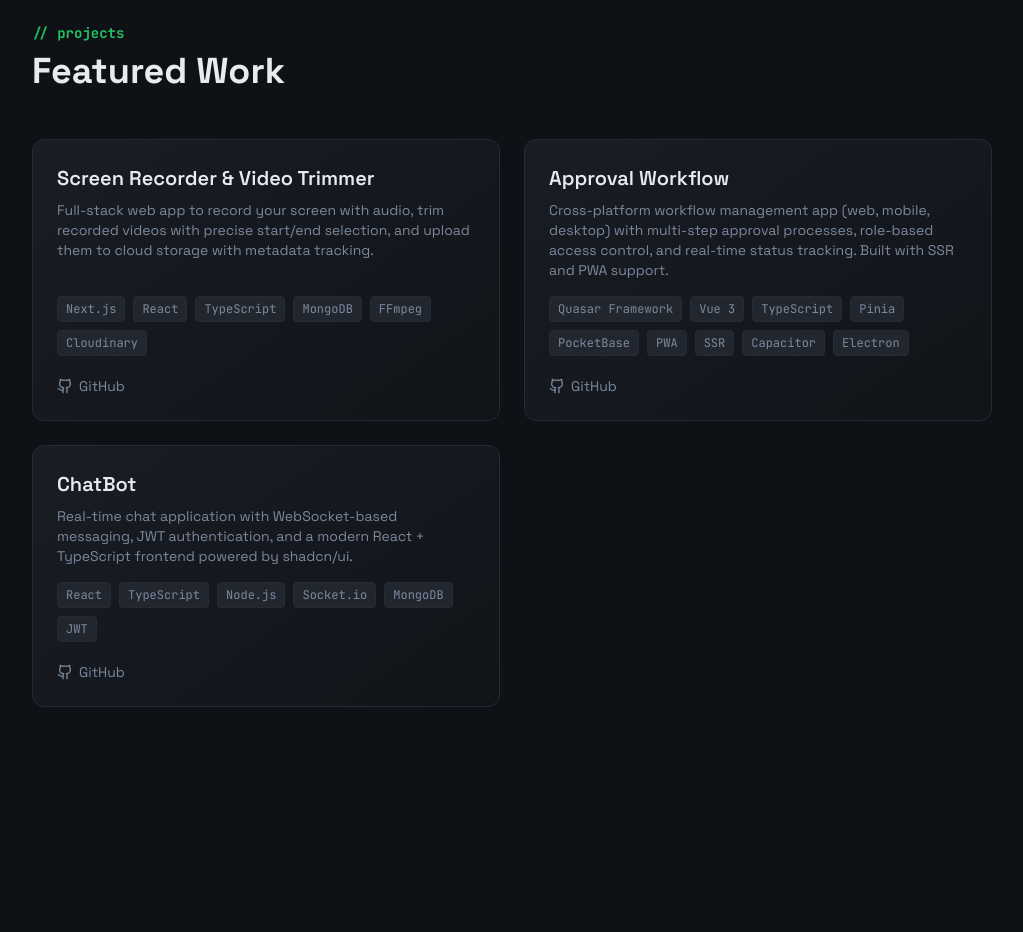
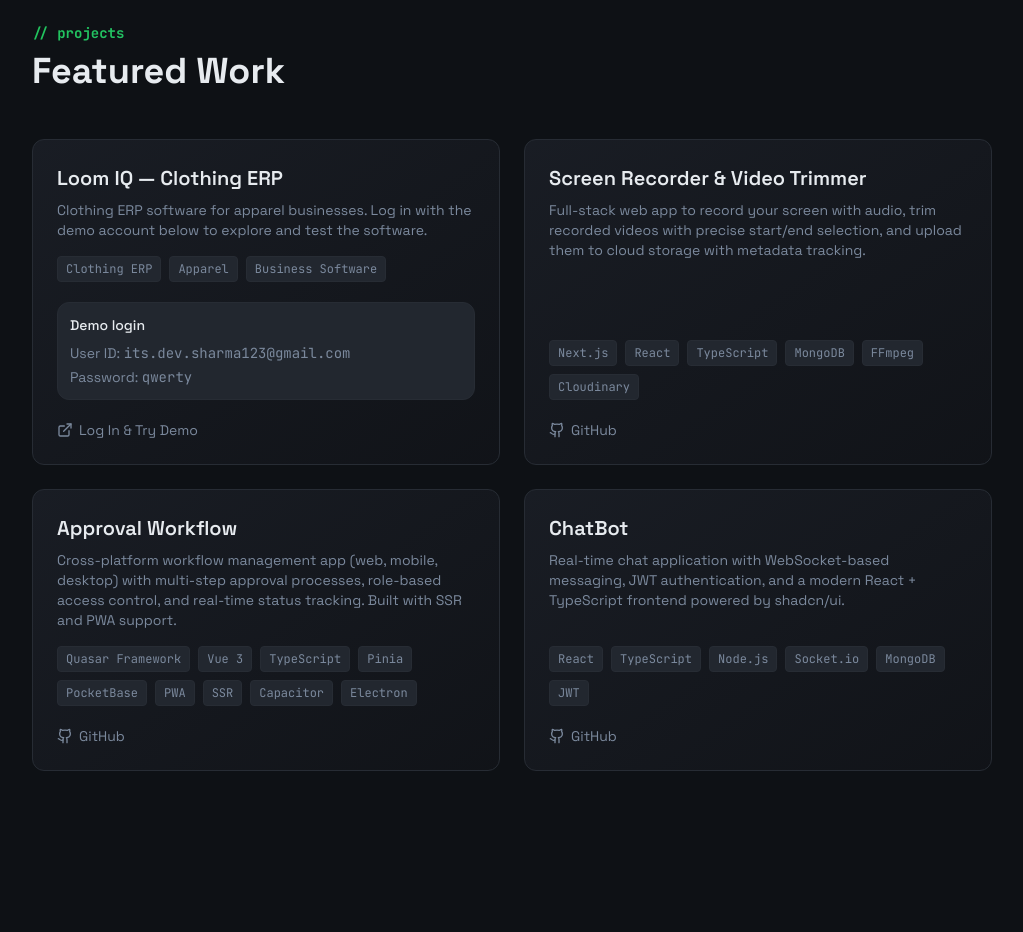
Before and after one commit to itsdevsharma/portfolio, a React (Vite) app in the folder frontend/: page / in a window 1280 px wide. Shown: the part 2380-3312 px from the top of the page, without its empty margins (128-1151 px from the left). Built offline with nearby package versions, Linux system fonts and the light colour scheme; no server answers; the HTML template or start-up script is replaced by a standard one.

Commit message:
portfolio edited

```diff
--- a/frontend/src/components/ProjectsSection.tsx
+++ b/frontend/src/components/ProjectsSection.tsx
@@ -1,6 +1,18 @@
 import { ExternalLink, Github } from "lucide-react";
 
 const projects = [
+  {
+    title: "Loom IQ — Clothing ERP",
+    description: "Clothing ERP software for apparel businesses. Log in with the demo account below to explore and test the software.",
+    techs: ["Clothing ERP", "Apparel", "Business Software"],
+    github: null,
+    demo: "https://erp-system-olive-nine.vercel.app",
+    demoLabel: "Log In & Try Demo",
+    demoCredentials: {
+      userId: "its.dev.sharma123@gmail.com",
+      password: "qwerty",
+    },
+  },
   {
     title: "Screen Recorder & Video Trimmer",
     description: "Full-stack web app to record your screen with audio, trim recorded videos with precise start/end selection, and upload them to cloud storage with metadata tracking.",
@@ -45,13 +57,30 @@ const ProjectsSection = () => {
                   </span>
                 ))}
               </div>
+              {project.demoCredentials && (
+                <div className="rounded-lg border border-border bg-secondary p-3 mb-5 text-sm">
+                  <p className="font-medium mb-2">Demo login</p>
+                  <dl className="space-y-1 text-muted-foreground">
+                    <div>
+                      <dt className="inline">User ID: </dt>
+                      <dd className="inline font-mono break-all select-all">{project.demoCredentials.userId}</dd>
+                    </div>
+                    <div>
+                      <dt className="inline">Password: </dt>
+                      <dd className="inline font-mono select-all">{project.demoCredentials.password}</dd>
+                    </div>
+                  </dl>
+                </div>
+              )}
               <div className="flex gap-3">
-                <a href={project.github} target="_blank" rel="noopener noreferrer" className="flex items-center gap-1.5 text-sm text-muted-foreground hover:text-primary transition-colors">
-                  <Github size={16} /> GitHub
-                </a>
+                {project.github && (
+                  <a href={project.github} target="_blank" rel="noopener noreferrer" className="flex items-center gap-1.5 text-sm text-muted-foreground hover:text-primary transition-colors">
+                    <Github size={16} /> GitHub
+                  </a>
+                )}
                 {project.demo && (
                   <a href={project.demo} target="_blank" rel="noopener noreferrer" className="flex items-center gap-1.5 text-sm text-muted-foreground hover:text-primary transition-colors">
-                    <ExternalLink size={16} /> Demo
+                    <ExternalLink size={16} /> {project.demoLabel ?? "Demo"}
                   </a>
                 )}
               </div>
```
Also changed, not shown: 1 other file (tests, documents, lock files or other folders).
